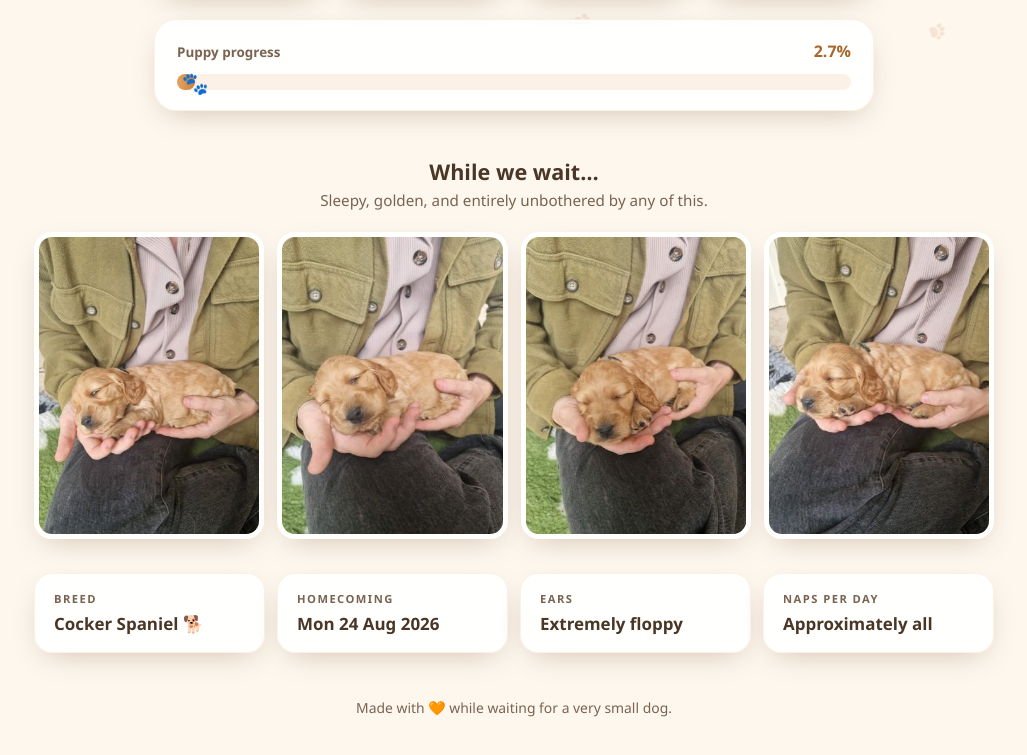
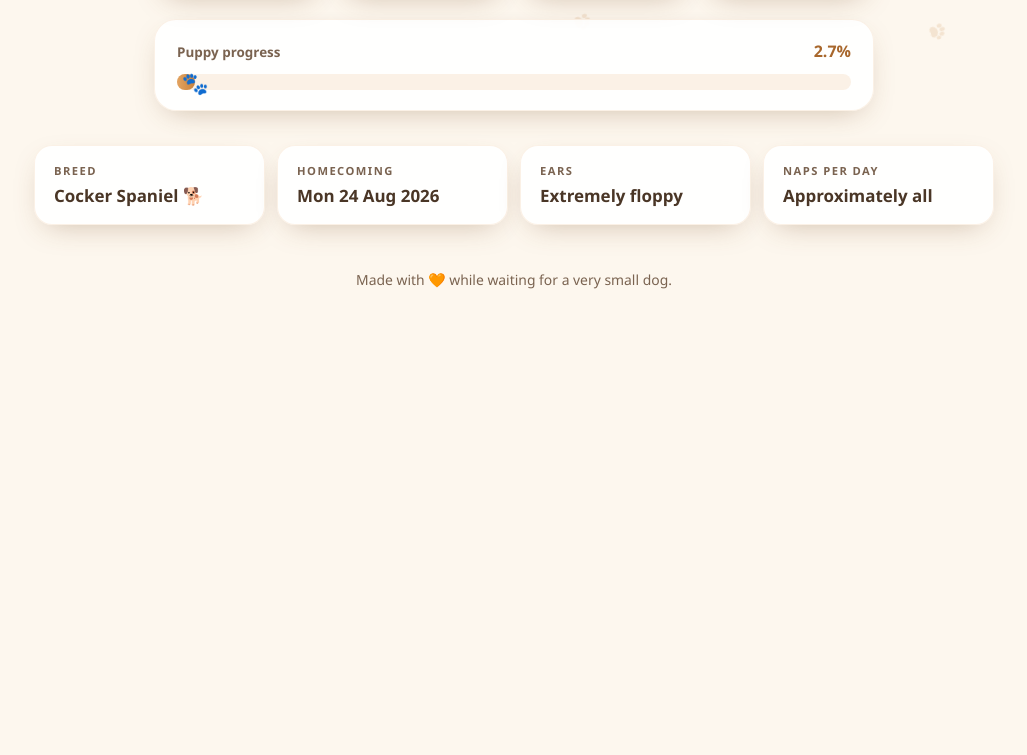
Before and after one commit to devantler-tech/doggy-countdown, a plain HTML site: page public/index.html in a window 1280 px wide. Shown: the part 631-1386 px from the top of the page, without its empty margins (126-1153 px from the left). After the commit the page ends 986 px from the top, so only its background shows below. Drawn offline with Linux system fonts and the light colour scheme.

Commit message:
feat: serve a lean single-image countdown at simba.platform.devantler.tech
Drop the photo gallery and the four extra images; the page is now the
circle portrait, the countdown, the progress bar and the facts.

Add the ingress the app was missing: an HTTPRoute on the shared platform
gateway, whose listener certificate already covers
*.platform.devantler.tech, so no per-app Certificate is needed and
external-dns creates the DNS record from the hostname. A tenant-owned
CiliumNetworkPolicy re-opens Gateway ingress and DNS on top of the
platform default-deny floor.

```diff
--- a/public/index.html
+++ b/public/index.html
@@ -157,24 +157,6 @@
     font-size: 1.35rem; left: 0; transition: left 1s ease; filter: saturate(1.1);
   }
 
-  /* ---------- gallery ---------- */
-  h2 {
-    text-align: center; font-size: 1.35rem; margin: 46px 0 4px; font-weight: 800;
-  }
-  .h2sub { text-align: center; color: var(--ink-soft); margin: 0 0 22px; font-size: .95rem; }
-  .gallery {
-    display: grid; gap: 13px;
-    grid-template-columns: repeat(auto-fit, minmax(150px, 1fr));
-  }
-  .gallery figure { margin: 0; }
-  .gallery img {
-    width: 100%; aspect-ratio: 3/4; object-fit: cover; object-position: 50% 58%;
-    border-radius: 18px; box-shadow: var(--shadow); display: block;
-    border: 5px solid var(--card);
-    transition: transform .35s cubic-bezier(.2,.8,.3,1);
-  }
-  .gallery img:hover, .gallery img:focus-visible { transform: translateY(-7px) rotate(-1.1deg); }
-
   /* ---------- facts ---------- */
   .facts {
     display: grid; gap: 12px; margin-top: 34px;
@@ -217,7 +199,7 @@
     <span class="kicker">🐾 Cocker Spaniel &middot; Coming home</span>
 
     <div class="portrait-wrap">
-      <img class="portrait" src="img/simba-5.jpg" alt="Simba, a golden Cocker Spaniel puppy, asleep in cupped hands" />
+      <img class="portrait" src="img/simba.jpg" alt="Simba, a golden Cocker Spaniel puppy, asleep in cupped hands" />
       <span class="badge">Simba 🧡</span>
     </div>
 
@@ -245,15 +227,6 @@
     </div>
   </section>
 
-  <h2>While we wait…</h2>
-  <p class="h2sub">Sleepy, golden, and entirely unbothered by any of this.</p>
-
-  <section class="gallery">
-    <figure><img src="img/simba-1.jpg" alt="Simba curled up asleep" loading="lazy" /></figure>
-    <figure><img src="img/simba-2.jpg" alt="Simba dozing with his paws tucked in" loading="lazy" /></figure>
-    <figure><img src="img/simba-3.jpg" alt="Simba resting in cupped hands" loading="lazy" /></figure>
-    <figure><img src="img/simba-4.jpg" alt="Close-up of Simba's face while he sleeps" loading="lazy" /></figure>
-  </section>
 
   <section class="facts">
     <div class="fact"><div class="k">Breed</div><div class="v">Cocker Spaniel 🐕</div></div>
```
Also changed, not shown: public/img/simba-1.jpg (deleted), public/img/simba-2.jpg (deleted), public/img/simba-3.jpg (deleted), public/img/simba-4.jpg (deleted), public/img/simba.jpg (renamed from public/img/simba-5.jpg), 4 other files.
